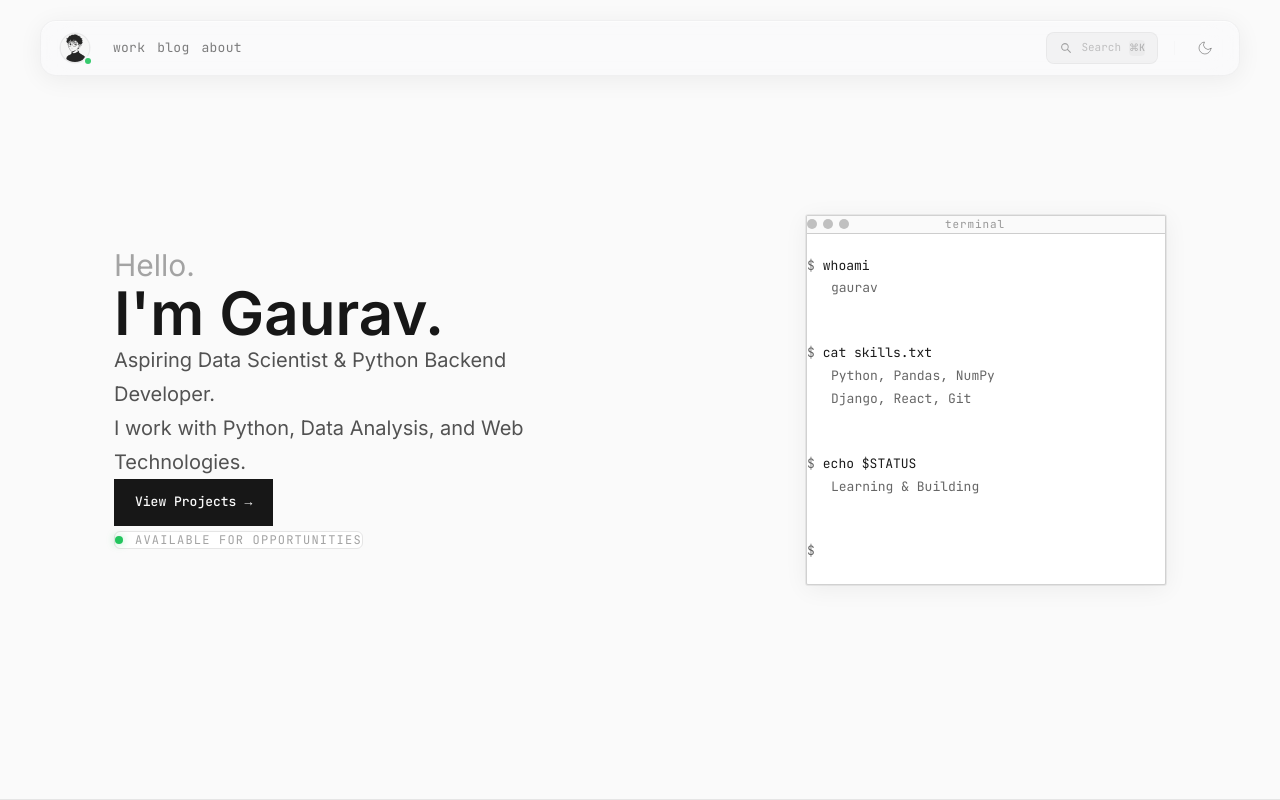
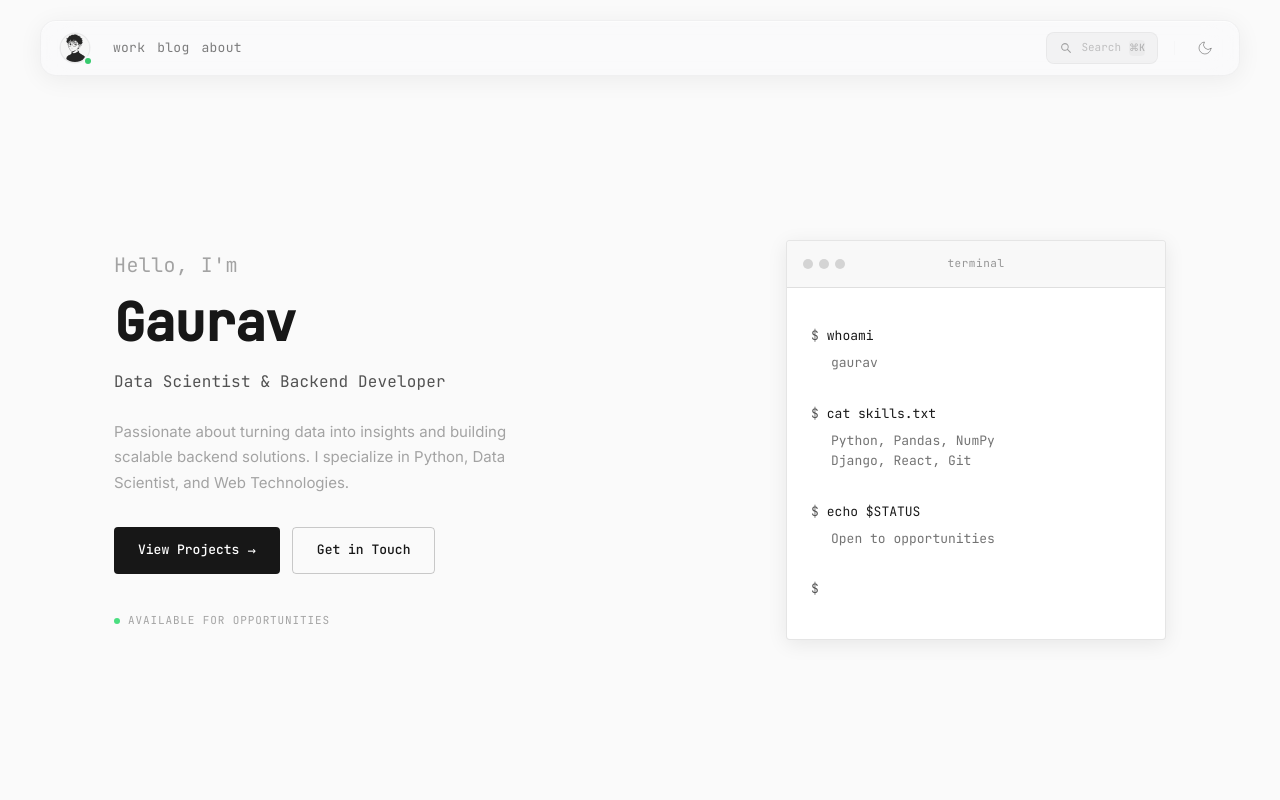
Before and after one commit to gohil-gaurav/Porfolio, a React (Vite) app: page / in a window 1280 px wide. Shown: the top 800 px of the page. Built offline with nearby package versions, Linux system fonts and the light colour scheme.

Commit message:
Update the hero section

```diff
--- a/src/components/Hero.jsx
+++ b/src/components/Hero.jsx
@@ -1,6 +1,6 @@
 /**
  * Hero Component
- * Developer-focused landing section with terminal card
+ * Minimal, clean, developer-focused landing section
  */
 
 import { useContext } from 'react';
@@ -11,153 +11,215 @@ const Hero = () => {
   const { theme } = useContext(ThemeContext);
   const isDark = theme === 'dark';
 
-  // Terminal styling - minimal, clean aesthetic
+  const monoFont = "'JetBrains Mono', 'SF Mono', 'Fira Code', 'Consolas', monospace";
+
+  // Terminal styling - pure black, minimal
   const terminal = {
-    // Dark: deep black | Light: pure white
-    bg: isDark ? '#000000' : '#ffffff',
-    headerBg: isDark ? '#0a0a0a' : '#fafafa',
-    // Dark: subtle border | Light: thin gray outline
-    border: isDark ? 'rgba(255, 255, 255, 0.1)' : 'rgba(0, 0, 0, 0.18)',
-    // Soft off-white in dark, dark gray in light
+    bg: isDark ? '#0a0a0a' : '#ffffff',
+    headerBg: isDark ? '#111111' : '#f8f8f8',
+    border: isDark ? 'rgba(255, 255, 255, 0.08)' : 'rgba(0, 0, 0, 0.1)',
     text: isDark ? '#e5e5e5' : '#1a1a1a',
-    // Muted colors for secondary text
-    muted: isDark ? 'rgba(255, 255, 255, 0.35)' : 'rgba(0, 0, 0, 0.4)',
-    // Prompt: muted green (dark) / neutral gray (light)
-    prompt: isDark ? '#4ade80' : '#666666',
-    // Commands: clear readable text
+    muted: isDark ? 'rgba(255, 255, 255, 0.4)' : 'rgba(0, 0, 0, 0.4)',
+    prompt: isDark ? '#6ee7b7' : '#555555',
     command: isDark ? '#f5f5f5' : '#1a1a1a',
-    // Output: dimmer than commands
-    output: isDark ? 'rgba(255, 255, 255, 0.55)' : 'rgba(0, 0, 0, 0.6)',
-    // Soft shadow (not heavy glow)
+    output: isDark ? 'rgba(255, 255, 255, 0.5)' : 'rgba(0, 0, 0, 0.55)',
     shadow: isDark
-      ? '0 4px 20px rgba(0, 0, 0, 0.4), 0 0 0 1px rgba(255, 255, 255, 0.05)'
-      : '0 4px 24px rgba(0, 0, 0, 0.06), 0 0 0 1px rgba(0, 0, 0, 0.06)',
-    // Window controls: muted gray in both modes (like reference)
+      ? '0 4px 24px rgba(0, 0, 0, 0.3)'
+      : '0 4px 20px rgba(0, 0, 0, 0.08)',
     controls: isDark
-      ? { close: '#4a4a4a', minimize: '#4a4a4a', maximize: '#4a4a4a' }
-      : { close: '#c0c0c0', minimize: '#c0c0c0', maximize: '#c0c0c0' }
+      ? { close: '#3a3a3a', minimize: '#3a3a3a', maximize: '#3a3a3a' }
+      : { close: '#d4d4d4', minimize: '#d4d4d4', maximize: '#d4d4d4' }
   };
-
-  const monoFont = "'JetBrains Mono', 'SF Mono', 'Fira Code', 'Consolas', monospace";
 
   const containerVariants = {
     hidden: { opacity: 0 },
     visible: {
       opacity: 1,
-      transition: {
-        staggerChildren: 0.15,
-        delayChildren: 0.2
-      }
+      transition: { staggerChildren: 0.1, delayChildren: 0.1 }
     }
   };
 
   const itemVariants = {
-    hidden: { opacity: 0, y: 30 },
+    hidden: { opacity: 0, y: 20 },
     visible: {
       opacity: 1,
       y: 0,
-      transition: { duration: 0.5, ease: 'easeOut' }
+      transition: { duration: 0.4, ease: 'easeOut' }
     }
   };
 
-  const terminalVariants = {
-    hidden: { opacity: 0, y: 20, scale: 0.98 },
-    visible: {
-      opacity: 1,
-      y: 0,
-      scale: 1,
-      transition: { duration: 0.6, delay: 0.4, ease: 'easeOut' }
-    }
-  };
-
-  // Terminal lines data - clean commands
+  // Terminal content
   const terminalLines = [
     { command: 'whoami', output: 'gaurav' },
     { command: 'cat skills.txt', output: ['Python, Pandas, NumPy', 'Django, React, Git'] },
-    { command: 'echo $STATUS', output: 'Learning & Building' },
+    { command: 'echo $STATUS', output: 'Open to opportunities' },
     { command: '', cursor: true }
   ];
 
   return (
     <section
-      className="min-h-screen flex items-center pt-20"
-      style={{ borderBottom: '1px solid var(--color-border)' }}
+      className="min-h-screen flex items-center"
+      style={{
+        background: 'var(--color-bg)',
+        paddingTop: '80px'
+      }}
     >
       <div className="container">
-        <div className="grid grid-cols-1 lg:grid-cols-2 gap-12 lg:gap-20 items-center py-12 lg:py-16">
-          {/* Text Content - Left */}
+        <div
+          className="grid grid-cols-1 lg:grid-cols-2 items-center"
+          style={{
+            gap: '80px',
+            padding: '60px 0'
+          }}
+        >
+          {/* Left Side - Text Content */}
           <motion.div
-            className="max-w-xl"
             variants={containerVariants}
             initial="hidden"
             animate="visible"
+            style={{ maxWidth: '520px' }}
           >
-            {/* Main Heading */}
+            {/* Greeting */}
+            <motion.p
+              variants={itemVariants}
+              style={{
+                fontFamily: monoFont,
+                fontSize: '20px',
+                color: 'var(--color-text-muted)',
+                marginBottom: '12px',
+                letterSpacing: '0.02em'
+              }}
+            >
+              Hello, I'm
+            </motion.p>
+
+            {/* Name */}
             <motion.h1
-              className="mb-8"
               variants={itemVariants}
-              style={{ lineHeight: 1.1 }}
+              style={{
+                fontFamily: monoFont,
+                fontSize: '52px',
+                fontWeight: 700,
+                color: 'var(--color-text)',
+                marginBottom: '16px',
+                lineHeight: 1.1,
+                letterSpacing: '-0.02em'
+              }}
             >
-              <span
-                className="block text-2xl lg:text-3xl font-normal mb-2"
-                style={{ color: 'var(--color-text-muted)' }}
-              >
-                Hello.
-              </span>
-              <span
-                className="block text-5xl lg:text-6xl font-semibold"
-                style={{ color: 'var(--color-text)' }}
-              >
-                I'm Gaurav.
-              </span>
+              Gaurav
             </motion.h1>
 
-            {/* Subtitle */}
+            {/* Role */}
             <motion.p
-              className="text-lg lg:text-xl leading-relaxed mb-10"
-              style={{ color: 'var(--color-text-secondary)' }}
               variants={itemVariants}
+              style={{
+                fontFamily: monoFont,
+                fontSize: '16px',
+                color: 'var(--color-text-secondary)',
+                marginBottom: '24px',
+                letterSpacing: '0.01em'
+              }}
             >
-              Aspiring Data Scientist &amp; Python Backend Developer.
-              <br />
-              I work with Python, Data Analysis, and Web Technologies.
+              Data Scientist & Backend Developer
             </motion.p>
 
-            {/* CTA Button */}
-            <motion.div className="mb-10" variants={itemVariants}>
+            {/* Description */}
+            <motion.p
+              variants={itemVariants}
+              style={{
+                fontSize: '15px',
+                lineHeight: 1.7,
+                color: 'var(--color-text-muted)',
+                marginBottom: '32px',
+                maxWidth: '440px'
+              }}
+            >
+              Passionate about turning data into insights and building
+              scalable backend solutions. I specialize in Python, Data Scientist,
+              and Web Technologies.
+            </motion.p>
+
+            {/* Buttons */}
+            <motion.div
+              variants={itemVariants}
+              style={{
+                display: 'flex',
+                gap: '12px',
+                marginBottom: '32px'
+              }}
+            >
+              {/* Primary Button */}
               <motion.a
                 href="#projects"
-                className="btn btn-primary"
-                whileHover={{ x: 4 }}
+                whileHover={{ y: -2 }}
                 whileTap={{ scale: 0.98 }}
+                style={{
+                  fontFamily: monoFont,
+                  fontSize: '13px',
+                  padding: '12px 24px',
+                  background: isDark ? '#ffffff' : '#171717',
+                  color: isDark ? '#171717' : '#ffffff',
+                  borderRadius: '4px',
+                  textDecoration: 'none',
+                  display: 'inline-flex',
+                  alignItems: 'center',
+                  gap: '8px',
+                  fontWeight: 500,
+                  transition: 'all 0.2s ease'
+                }}
               >
                 View Projects
-                <span>→</span>
+                <span style={{ fontSize: '14px' }}>→</span>
+              </motion.a>
+
+              {/* Secondary Button */}
+              <motion.a
+                href="#contact"
+                whileHover={{ y: -2 }}
+                whileTap={{ scale: 0.98 }}
+                style={{
+                  fontFamily: monoFont,
+                  fontSize: '13px',
+                  padding: '12px 24px',
+                  background: 'transparent',
+                  color: 'var(--color-text)',
+                  border: `1px solid ${isDark ? 'rgba(255,255,255,0.2)' : 'rgba(0,0,0,0.2)'}`,
+                  borderRadius: '4px',
+                  textDecoration: 'none',
+                  display: 'inline-flex',
+                  alignItems: 'center',
+                  fontWeight: 500,
+                  transition: 'all 0.2s ease'
+                }}
+              >
+                Get in Touch
               </motion.a>
             </motion.div>
 
-            {/* Status indicator */}
+            {/* Status Badge */}
             <motion.div
-              className="inline-flex items-center gap-3 px-4 py-2.5"
+              variants={itemVariants}
               style={{
-                border: '1px solid var(--color-border)',
-                background: 'var(--color-surface)',
-                borderRadius: '6px'
+                display: 'inline-flex',
+                alignItems: 'center',
+                gap: '8px'
               }}
-              variants={itemVariants}
             >
               <span
-                className="w-2 h-2 rounded-full"
                 style={{
-                  background: '#22c55e',
-                  boxShadow: '0 0 8px rgba(34, 197, 94, 0.4)'
+                  width: '6px',
+                  height: '6px',
+                  borderRadius: '50%',
+                  background: '#4ade80'
                 }}
               />
               <span
-                className="text-xs uppercase tracking-widest"
                 style={{
+                  fontFamily: monoFont,
+                  fontSize: '11px',
                   color: 'var(--color-text-muted)',
-                  fontFamily: monoFont
+                  textTransform: 'uppercase',
+                  letterSpacing: '0.08em'
                 }}
               >
                 Available for opportunities
@@ -165,78 +227,93 @@ const Hero = () => {
             </motion.div>
           </motion.div>
 
-          {/* Terminal Card - Right */}
+          {/* Right Side - Terminal */}
           <motion.div
-            className="flex justify-center lg:justify-end items-center order-first lg:order-last"
-            variants={terminalVariants}
-            initial="hidden"
-            animate="visible"
+            className="flex justify-center lg:justify-end"
+            initial={{ opacity: 0, y: 20 }}
+            animate={{ opacity: 1, y: 0 }}
+            transition={{ duration: 0.5, delay: 0.3 }}
           >
             <div
-              className="transition-all duration-300 flex flex-col"
               style={{
                 background: terminal.bg,
                 border: `1px solid ${terminal.border}`,
-                borderRadius: '2px',
+                borderRadius: '4px',
                 boxShadow: terminal.shadow,
                 overflow: 'hidden',
-                width: '360px',
-                height: '370px'
+                width: '380px',
+                height: '400px',
+                display: 'flex',
+                flexDirection: 'column'
               }}
             >
-              {/* Terminal Header - thin, minimal */}
+              {/* Terminal Header */}
               <div
-                className="flex items-center px-4 py-5"
                 style={{
+                  display: 'flex',
+                  alignItems: 'center',
+                  padding: '14px 16px',
                   background: terminal.headerBg,
                   borderBottom: `1px solid ${terminal.border}`
                 }}
               >
-                {/* Window controls - small gray dots */}
-                <div className="flex items-center gap-1.5">
+                {/* Window Controls */}
+                <div style={{ display: 'flex', gap: '6px' }}>
+                  <span style={{
+                    width: '10px',
+                    height: '10px',
+                    borderRadius: '50%',
+                    background: terminal.controls.close
+                  }} />
+                  <span style={{
+                    width: '10px',
+                    height: '10px',
+                    borderRadius: '50%',
+                    background: terminal.controls.minimize
+                  }} />
+                  <span style={{
+                    width: '10px',
+                    height: '10px',
+                    borderRadius: '50%',
+                    background: terminal.controls.maximize
+                  }} />
+                </div>
+                {/* Title */}
                 <span
-                    className="w-2.5 h-2.5 rounded-full"
-                    style={{ background: terminal.controls.close }}
-                  />
-                  <span
-                    className="w-2.5 h-2.5 rounded-full"
-                    style={{ background: terminal.controls.minimize }}
-                  />
-                  <span
-                    className="w-2.5 h-2.5 rounded-full"
-                    style={{ background: terminal.controls.maximize }}
-                  />
-                </div>
-                {/* Terminal title - centered */}
-                <span
-                  className="flex-1 text-center text-[11px]"
                   style={{
+                    flex: 1,
+                    textAlign: 'center',
+                    fontFamily: monoFont,
+                    fontSize: '11px',
                     color: terminal.muted,
-                    fontFamily: monoFont,
-                    letterSpacing: '0.08em'
+                    letterSpacing: '0.05em'
                   }}
                 >
                   terminal
                 </span>
-                <div className="w-16" /> {/* Spacer for balance */}
+                <div style={{ width: '42px' }} />
               </div>
 
               {/* Terminal Body */}
               <div
-                className="px-8 py-6 flex-1 flex flex-col"
-                style={{ fontFamily: monoFont }}
+                style={{
+                  flex: 1,
+                  padding: '24px',
+                  fontFamily: monoFont,
+                  display: 'flex',
+                  flexDirection: 'column',
+                  justifyContent: 'space-around'
+                }}
               >
-                <div className="flex-1 flex flex-col justify-around">
                 {terminalLines.map((line, index) => (
                   <div key={index}>
-                      {/* Command line */}
-                      <div
-                        className="flex items-center gap-2"
-                        style={{
-                          fontSize: '13px',
-                          lineHeight: '1.6'
-                        }}
-                      >
+                    {/* Command */}
+                    <div style={{
+                      display: 'flex',
+                      alignItems: 'center',
+                      gap: '8px',
+                      fontSize: '13px'
+                    }}>
                       <span style={{ color: terminal.prompt }}>$</span>
                       <span style={{ color: terminal.command }}>{line.command}</span>
                       {line.cursor && (
@@ -248,15 +325,15 @@ const Hero = () => {
                         >_</span>
                       )}
                     </div>
-                      {/* Output - dimmer than command, indented */}
+                    {/* Output */}
                     {line.output && (
                       <div
-                          className="mt-2"
                         style={{
+                          marginTop: '6px',
+                          marginLeft: '20px',
+                          fontSize: '13px',
                           color: terminal.output,
-                            fontSize: '13px',
-                            lineHeight: '1.8',
-                            marginLeft: '24px'
+                          lineHeight: 1.6
                         }}
                       >
                         {Array.isArray(line.output)
@@ -269,7 +346,6 @@ const Hero = () => {
                 ))}
               </div>
             </div>
-            </div>
           </motion.div>
         </div>
       </div>
```
Also changed, not shown: src/index.css (+21 -0 lines). Lines whose indentation alone changed are shown as unchanged.
